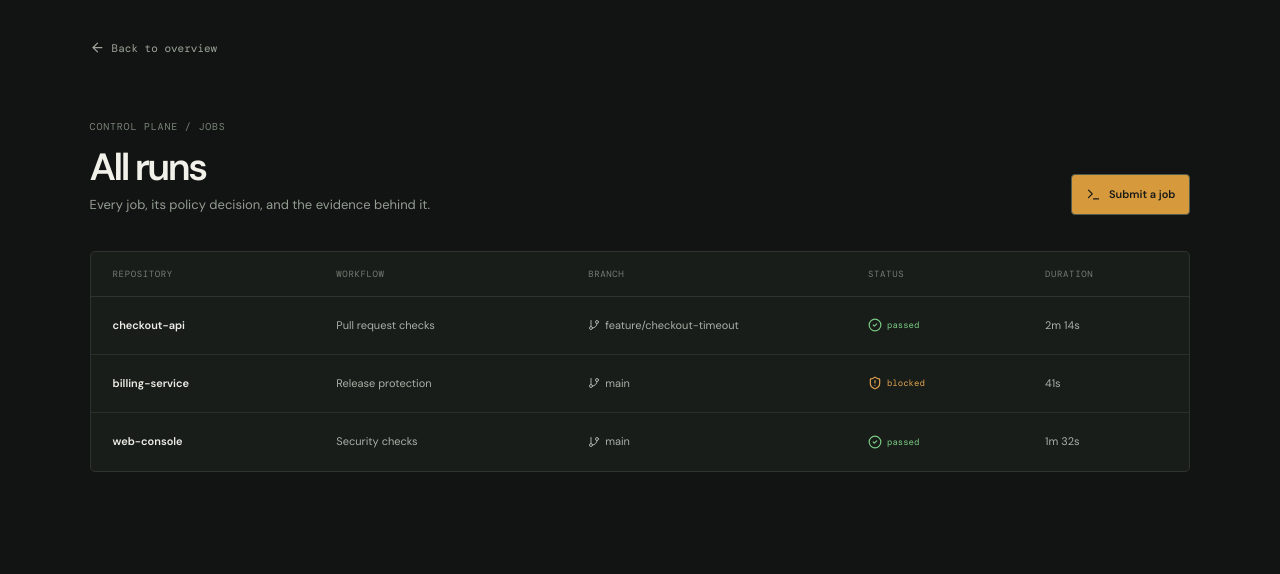
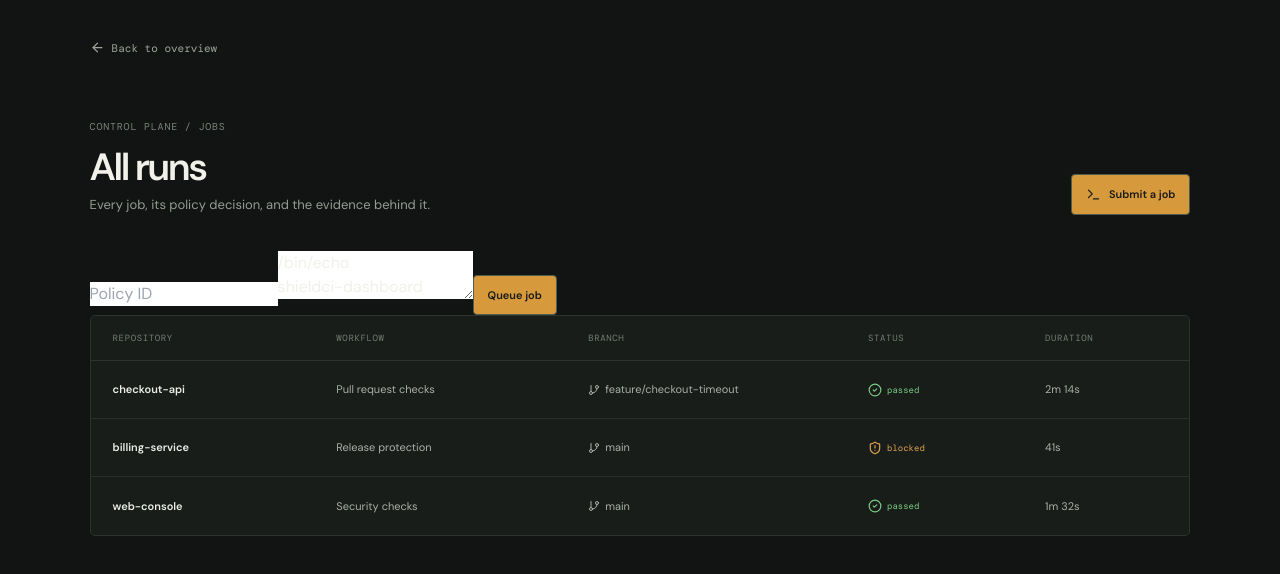
Before and after one commit to Prof-bilal/ShieldCI, a Next.js app in the folder landing/: page /dashboard/jobs in a window 1280 px wide. Shown: the top 574 px of the page. Built offline with nearby package versions, Linux system fonts and the light colour scheme; no server answers.

Commit message:
feat: add dashboard job submission flow

```diff
--- a/landing/pages/dashboard/jobs.js
+++ b/landing/pages/dashboard/jobs.js
@@ -7,11 +7,26 @@ const jobs = [['checkout-api', 'Pull request checks', 'passed', '2m 14s', 'featu
 function Status({ status }) { const Icon = status === 'passed' ? CheckCircle2 : status === 'blocked' ? ShieldAlert : XCircle; return <span className={`dashboard-status status-${status === 'passed' ? 'success' : status === 'blocked' ? 'blocked' : 'failed'}`}><Icon size={14} /> {status}</span> }
 export default function Jobs() {
   const [liveJobs, setLiveJobs] = useState(null)
+  const [policyId, setPolicyId] = useState('')
+  const [command, setCommand] = useState('/bin/echo\nshieldci-dashboard')
+  const [submitState, setSubmitState] = useState('')
   useEffect(() => {
     const endpoint = process.env.NEXT_PUBLIC_SHIELDCI_API
     if (!endpoint) return
     fetch(`${endpoint.replace(/\/$/, '')}/api/v1/jobs`).then((response) => response.ok ? response.json() : Promise.reject(new Error('jobs request failed'))).then((data) => setLiveJobs((data.jobs || []).map((job) => ['ShieldCI job', job.command?.join(' ') || 'Command run', job.status === 'queued' || job.status === 'running' ? 'passed' : job.status, '—', job.policy_id]))).catch(() => setLiveJobs(null))
   }, [])
   const displayedJobs = liveJobs || jobs
-  return <><Head><title>ShieldCI — Jobs</title></Head><main className="dashboard-subpage"><Link className="dashboard-back" href="/dashboard"><ArrowLeft size={15} /> Back to overview</Link><div className="subpage-header"><div><span className="dashboard-eyebrow">Control plane / Jobs</span><h1>All runs</h1><p className="dashboard-subtitle">Every job, its policy decision, and the evidence behind it.</p></div><button className="dashboard-button"><Terminal size={15} /> Submit a job</button></div><div className="subpage-table"><div className="subpage-table-head"><span>Repository</span><span>Workflow</span><span>Branch</span><span>Status</span><span>Duration</span></div>{displayedJobs.map(([repo, workflow, status, duration, branch]) => <div className="subpage-row" key={`${repo}-${workflow}-${branch}`}><b>{repo}</b><span>{workflow}</span><span><GitBranch size={12} /> {branch}</span><Status status={status} /><span>{duration}</span></div>)}</div></main></>
+  const submitJob = async (event) => {
+    event.preventDefault()
+    const endpoint = process.env.NEXT_PUBLIC_SHIELDCI_API
+    if (!endpoint || !policyId.trim()) { setSubmitState('Set NEXT_PUBLIC_SHIELDCI_API and enter a policy ID.') ; return }
+    try {
+      const response = await fetch(`${endpoint.replace(/\/$/, '')}/api/v1/jobs`, { method: 'POST', headers: { 'Content-Type': 'application/json' }, body: JSON.stringify({ policy_id: policyId.trim(), command: command.split('\n').map((part) => part.trim()).filter(Boolean) }) })
+      if (!response.ok) throw new Error('Job submission failed')
+      const job = await response.json()
+      setSubmitState(`Queued ${job.id}`)
+      setLiveJobs(null)
+    } catch (error) { setSubmitState(error.message) }
+  }
+  return <><Head><title>ShieldCI — Jobs</title></Head><main className="dashboard-subpage"><Link className="dashboard-back" href="/dashboard"><ArrowLeft size={15} /> Back to overview</Link><div className="subpage-header"><div><span className="dashboard-eyebrow">Control plane / Jobs</span><h1>All runs</h1><p className="dashboard-subtitle">Every job, its policy decision, and the evidence behind it.</p></div><span className="dashboard-button"><Terminal size={15} /> Submit a job</span></div><form className="job-submit-form" onSubmit={submitJob}><input aria-label="Policy ID" placeholder="Policy ID" value={policyId} onChange={(event) => setPolicyId(event.target.value)} /><textarea aria-label="Command, one argument per line" value={command} onChange={(event) => setCommand(event.target.value)} /><button className="dashboard-button" type="submit">Queue job</button>{submitState && <span>{submitState}</span>}</form><div className="subpage-table"><div className="subpage-table-head"><span>Repository</span><span>Workflow</span><span>Branch</span><span>Status</span><span>Duration</span></div>{displayedJobs.map(([repo, workflow, status, duration, branch]) => <div className="subpage-row" key={`${repo}-${workflow}-${branch}`}><b>{repo}</b><span>{workflow}</span><span><GitBranch size={12} /> {branch}</span><Status status={status} /><span>{duration}</span></div>)}</div></main></>
 }
```
